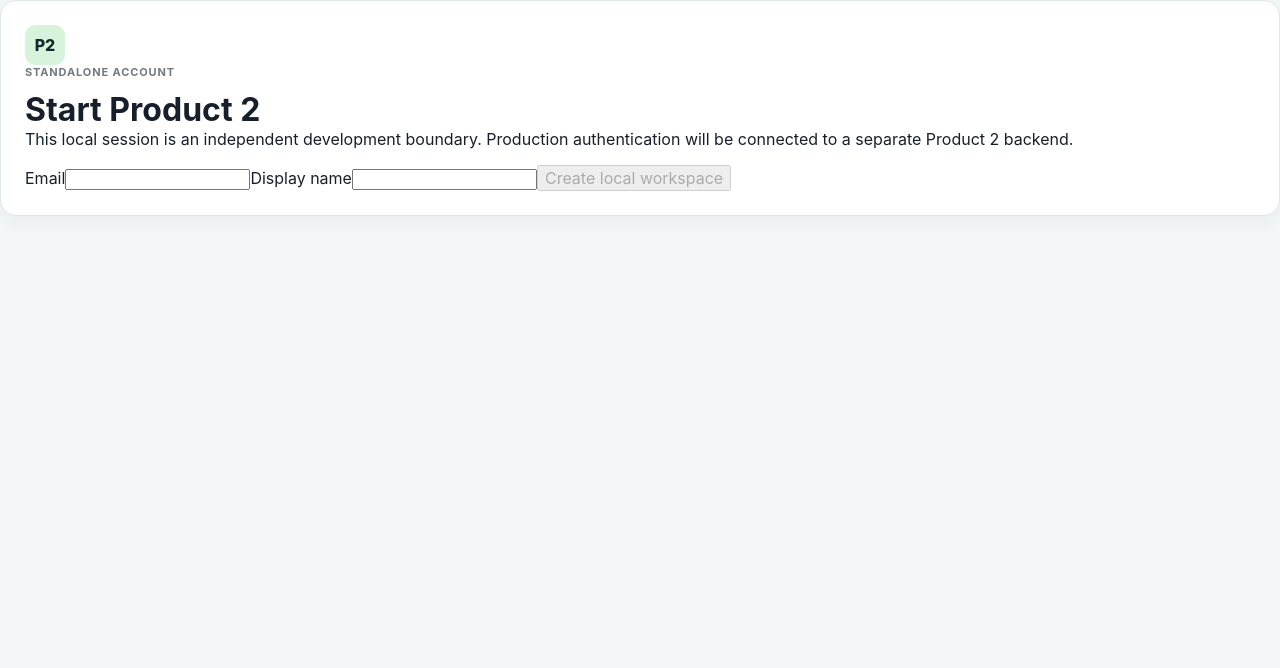
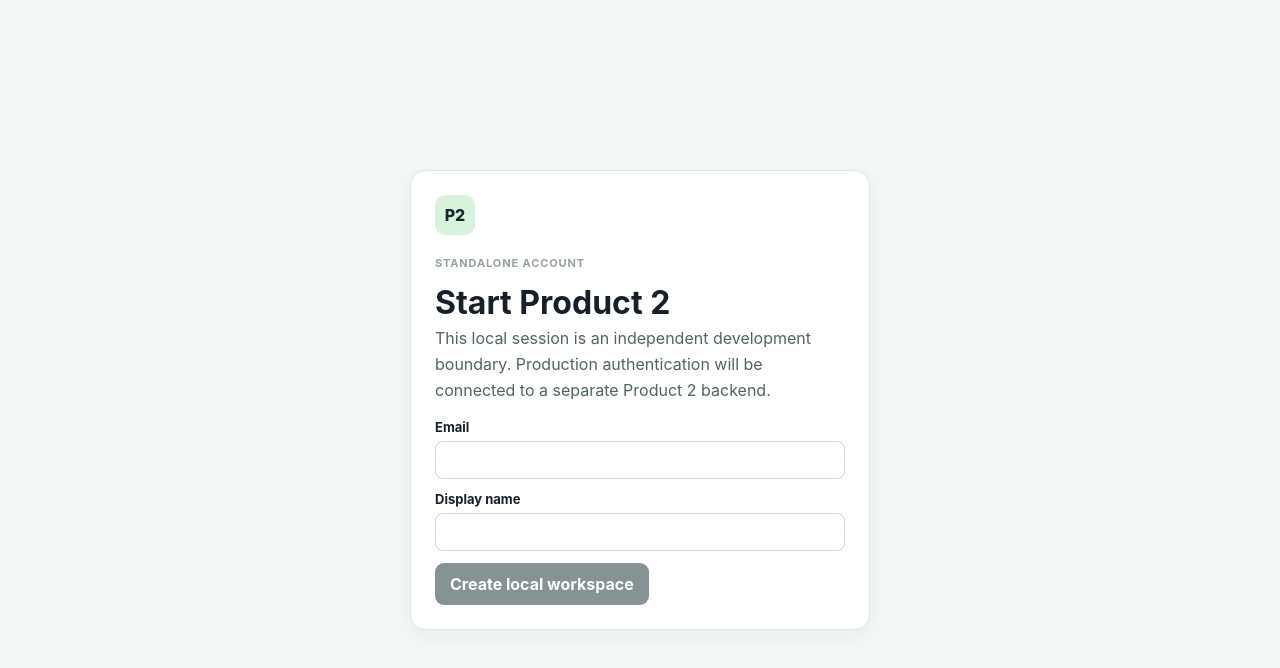
Before and after one commit to winningj26-prog/aiStudio-BudgetPlanner, a React (Vite) app in the folder product2/: page / in a window 1280 px wide. Shown: the top 668 px of the page. Built offline with nearby package versions, Linux system fonts and the light colour scheme.

Commit message:
style(product2): support standalone module workflows

```diff
--- a/product2/src/styles.css
+++ b/product2/src/styles.css
@@ -1,26 +1,11 @@
 * { box-sizing: border-box; }
 :root { font-family: Inter, ui-sans-serif, system-ui, sans-serif; color: #17202a; background: #f4f7f8; }
-body { margin: 0; } button { font: inherit; }
+body { margin: 0; } button,input,select { font: inherit; } button { cursor: pointer; }
 .app-shell { min-height: 100vh; display: grid; grid-template-columns: 250px 1fr; }
-.sidebar { padding: 24px 16px; background: #102a2d; color: white; display: flex; flex-direction: column; }
-.brand { display: flex; gap: 12px; align-items: center; margin-bottom: 32px; }
-.brand-mark { width: 40px; height: 40px; border-radius: 10px; display: grid; place-items: center; background: #d8f3dc; color: #102a2d; font-weight: 800; }
-.brand span { display: block; opacity: .65; font-size: 12px; margin-top: 2px; }
-nav { display: grid; gap: 6px; }
-.nav-item { border: 0; background: transparent; color: #dce8e8; text-align: left; padding: 11px 12px; border-radius: 9px; display: flex; gap: 10px; align-items: center; cursor: pointer; }
-.nav-item:hover, .nav-item.active { background: #24494c; color: white; }
+.sidebar { padding: 24px 16px; background: #102a2d; color: white; display: flex; flex-direction: column; min-height: 100vh; }
+.brand { display: flex; gap: 12px; align-items: center; margin-bottom: 32px; }.brand-mark { width: 40px; height: 40px; border-radius: 10px; display: grid; place-items: center; background: #d8f3dc; color: #102a2d; font-weight: 800; }.brand span { display: block; opacity: .65; font-size: 12px; margin-top: 2px; }
+nav { display: grid; gap: 6px; }.nav-item,.signout { border: 0; background: transparent; color: #dce8e8; text-align: left; padding: 11px 12px; border-radius: 9px; display: flex; gap: 10px; align-items: center; }.nav-item:hover,.nav-item.active { background: #24494c; color: white; }.signout { margin-top: 10px; background: #24494c; justify-content: center; }
 .independence { margin-top: auto; font-size: 12px; line-height: 1.5; opacity: .55; }
-.content { padding: 38px; max-width: 1200px; width: 100%; }
-header { display: flex; align-items: flex-start; justify-content: space-between; margin-bottom: 28px; }
-h1, h2, h3, p { margin-top: 0; } h1 { margin-bottom: 0; font-size: 32px; }
-.eyebrow { text-transform: uppercase; letter-spacing: .08em; font-size: 11px; font-weight: 750; opacity: .6; }
-.pill { border: 1px solid #b9cdce; border-radius: 999px; padding: 7px 11px; font-size: 12px; }
-.grid { display: grid; grid-template-columns: 1.6fr 1fr; gap: 18px; }
-.card { background: white; border: 1px solid #dde7e7; border-radius: 16px; padding: 24px; box-shadow: 0 6px 20px rgba(16,42,45,.05); }
-.hero { min-height: 320px; } .hero h2 { font-size: 30px; max-width: 620px; }
-.hero p { max-width: 650px; line-height: 1.6; color: #526366; }
-.stats { display: flex; gap: 12px; margin-top: 40px; }
-.stats div { padding: 14px 16px; border-radius: 10px; background: #f1f6f6; min-width: 130px; }
-.stats span { display: block; font-size: 12px; color: #657477; } .stats strong { display: block; margin-top: 5px; font-size: 20px; }
-.placeholder { min-height: 260px; }
-@media (max-width: 850px) { .app-shell { grid-template-columns: 1fr; } .sidebar { padding-bottom: 14px; } nav { grid-template-columns: repeat(2, 1fr); } .independence { display: none; } .content { padding: 22px; } .grid { grid-template-columns: 1fr; } }
+.content { padding: 38px; max-width: 1200px; width: 100%; } header { display:flex; align-items:flex-start; justify-content:space-between; margin-bottom:28px; } h1,h2,h3,p { margin-top:0; } h1 { margin-bottom:4px; font-size:32px; }.eyebrow { text-transform:uppercase; letter-spacing:.08em; font-size:11px; font-weight:750; opacity:.6; }.pill { border:1px solid #b9cdce; border-radius:999px; padding:7px 11px; font-size:12px; }.grid { display:grid; grid-template-columns:1.35fr 1fr; gap:18px; }.card { background:white; border:1px solid #dde7e7; border-radius:16px; padding:24px; box-shadow:0 6px 20px rgba(16,42,45,.05); }.hero { min-height:320px; }.hero h2 { font-size:30px; max-width:620px; }.hero p,.muted { line-height:1.6; color:#526366; }.stats { display:flex; flex-wrap:wrap; gap:12px; margin-top:40px; }.metric { padding:14px 16px; border-radius:10px; background:#f1f6f6; min-width:130px; }.metric span { display:block; font-size:12px; color:#657477; }.metric strong { display:block; margin-top:5px; font-size:20px; }
+.form-grid { display:grid; grid-template-columns:1fr 1fr; gap:28px; } label { display:grid; gap:6px; margin:12px 0; font-size:13px; font-weight:650; } input,select { width:100%; border:1px solid #cbd9d9; border-radius:8px; padding:10px 11px; background:white; }.primary { border:0; border-radius:9px; padding:11px 15px; background:#102a2d; color:white; font-weight:700; }.primary:disabled { opacity:.5; cursor:not-allowed; }.list-row { display:grid; grid-template-columns:1fr auto auto; gap:14px; align-items:center; padding:13px 0; border-bottom:1px solid #e5eeee; }.list-row strong { white-space:nowrap; }.list-row small { color:#657477; }.icon { border:0; background:transparent; color:#657477; padding:6px; }.allocation { display:flex; flex-wrap:wrap; gap:8px; margin:12px 0; }.allocation span { background:#f1f6f6; border-radius:8px; padding:8px 10px; font-size:12px; }.table { margin-top:22px; }.form-message { color:#355d5f; font-size:13px; }.alert { background:#fff4e5; border:1px solid #e7c88e; padding:12px 14px; border-radius:10px; margin-bottom:16px; }.loading,.setup { min-height:100vh; display:grid; place-items:center; }.setup { background:#f4f7f8; }.setup-card { width:min(460px,calc(100% - 32px)); }.setup-card .brand-mark { margin-bottom:20px; }.setup-card p { color:#526366; line-height:1.6; }
+@media (max-width:850px) { .app-shell { grid-template-columns:1fr; }.sidebar { min-height:auto; }.independence { display:none; }.content { padding:22px; }.grid,.form-grid { grid-template-columns:1fr; } nav { grid-template-columns:repeat(2,1fr); }.list-row { grid-template-columns:1fr auto; }.list-row small { grid-column:1/-1; } header { gap:12px; }.pill { display:none; } }
```
